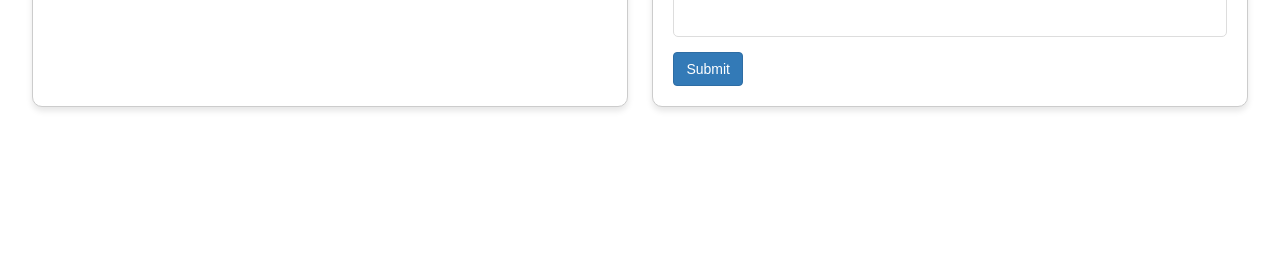
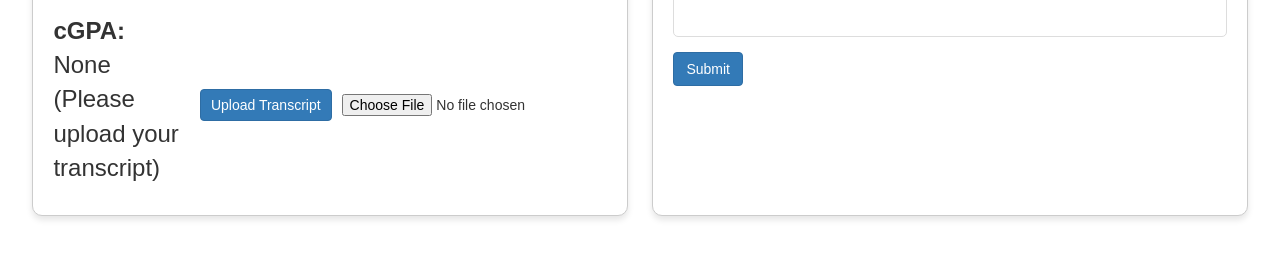
Before and after one commit to katrina799/4G06CapstoneProjectT5, a Flask app: page /profile_page in a window 1280 px wide. Shown: the part 344-603 px from the top of the page. Run offline with Flask 3, Linux system fonts and the light colour scheme; data that the repository does not hold is empty; parts of the project's set-up code (start-up, migrations or seed data) failed here and were passed over; some libraries are stand-ins or nearby versions.

Commit message:
Implement calculating cGPA feature

```diff
--- a/src/app.py
+++ b/src/app.py
@@ -40,6 +40,7 @@ try:
         analyze_course_content,
         convert_to_list_of_dicts,
         write_course_work_to_csv,
+        process_transcript_pdf,
     )
 except ImportError:
     from .helper import (
@@ -90,6 +91,7 @@ topic_data_file = app.config["TOPIC_DATA_NAME"]
 comment_data_file = app.config["COMMENT_DATA_NAME"]
 model_file_path = app.config["PRIORITY_MODEL_PATH"]
 mock_tasks_data_file = app.config["MOCK_DATA_POC_TASKS"]
+Transcript_path = app.config["UPLOAD_FOLDER"]
 
 db.init_app(app)
 
@@ -100,6 +102,7 @@ userId = 1
 courses = []
 model = None
 current_page = "home"
+cGPA = "None (Please upload your transcript)"
 
 s3 = boto3.client(
     "s3",
@@ -321,7 +324,10 @@ def profile_page():
     current_page = "profile_page"
     # Render the profile page, showing username on pege
     return render_template(
-        "profile_page.html", username=username, current_page=current_page
+        "profile_page.html",
+        username=username,
+        current_page=current_page,
+        cGPA=cGPA,
     )
 
 
@@ -801,5 +807,33 @@ def pomodoro_page():
     )
 
 
+@app.route("/upload_transcript", methods=["GET", "POST"])
+def upload_transcript():
+    if request.method == "POST":
+        file = request.files["transcript"]
+        os.makedirs(Transcript_path, exist_ok=True)
+        if file:
+            filename = file.filename
+            file.save(os.path.join(Transcript_path, filename))
+            global cGPA
+            cGPA = process_transcript_pdf(
+                os.path.join(Transcript_path, filename)
+            )
+            return render_template(
+                "profile_page.html",
+                username=username,
+                current_page=current_page,
+                cGPA=str(cGPA),
+            )
+
+    # If it's a GET request, just render the upload form
+    return render_template(
+        "profile_page.html",
+        username=username,
+        current_page=current_page,
+        cGPA=cGPA,
+    )
+
+
 if __name__ == "__main__":
     app.run(debug=True)
--- a/src/config.py
+++ b/src/config.py
@@ -27,3 +27,4 @@ TITLE_TO_COLUMN_MAPPING = {
     "Course Goal/Mission": "goal_mission",
     "MSAF Policy": "MSAF",
 }
+UPLOAD_FOLDER = "poc-data/"
--- a/src/helper.py
+++ b/src/helper.py
@@ -565,3 +565,20 @@ def write_order_csv_to_s3(s3, icon_order_path, df, bucket_name):
         icon_order_path,
     )
     os.remove(new_csv_file_path)
+
+
+def process_transcript_pdf(path_to_pdf):
+    reader = pypdf.PdfReader(path_to_pdf)
+    text = ""
+    points = []
+    units = []
+    for page in reader.pages:
+        text = page.extract_text()
+        if text:
+            for line in text.split("\n"):
+                if line.startswith("Term Totals"):
+                    points.append(float(line.split()[-2]))
+                    units.append(float(line.split()[-3]))
+    cGPA = sum(points) / sum(units)
+    os.remove(path_to_pdf)
+    return cGPA
--- a/src/static/style.css
+++ b/src/static/style.css
@@ -475,3 +475,25 @@ a:hover {
     80% { opacity: 1; }
     100% { opacity: 0; display: none; }
 }
+
+.cgpa-upload-container {
+    display: flex;
+    align-items: center;
+    justify-content: start;
+    gap: 10px; /* Adjust the gap as needed */
+}
+
+.upload-form {
+    display: flex;
+    align-items: center;
+    gap: 5px; /* Adjust the gap as needed */
+}
+
+.upload-form input[type="file"] {
+    display: inline-block;
+}
+
+.upload-form button {
+    padding: 5px 10px; /* Adjust padding as needed */
+    margin-left: 10px; /* Adjust margin as needed */
+}
--- a/src/templates/forum_topic_page.html
+++ b/src/templates/forum_topic_page.html
@@ -12,10 +12,10 @@
 
     <h1 class="my-4 fs-4" text>Discuss</h1>
     <div class="my-3 p-3 bg-body rounded shadow-sm topicpage">
-        <h6 class="border-bottom pb-2 mb-0">{{topic.id}}.{{topic.title}} @{{ author_username }}</h6>
+        <h6 style="color: #941035; margin-bottom: 15px;" class="border-bottom pb-2 mb-0">{{topic.id}}.{{topic.title}} @{{ author_username }}</h6>
         <div class="d-flex text-body-secondary pt-3 topicpage">
             <p class="pb-3 mb-0 small lh-sm border-bottom">
-                <strong class="d-block text-gray-dark topicpage"> </strong>
+                <strong class="d-block text-gray-dark topicpage" > </strong>
                 {{topic.description}}
             </p>
         </div>
--- a/src/templates/index.html
+++ b/src/templates/index.html
@@ -18,8 +18,8 @@
         <div class="course-list">
             <div class="panel-course" style="margin: 5px;">
                 <div style="display: flex; margin: 5px; align-items: center; ">
-                    <h2>My Courses </h2>
-                    <h3>({{courses|length}})</h3>
+                    <h2 style="color: #941035; margin-bottom: 15px;">My Courses </h2>
+                    <h3 style="color: #941035; margin-bottom: 15px;">({{courses|length}})</h3>
                     <form action="/add_course" method="post" style="margin-top: 15px; margin-left: 15px;">
                         <label for="newcourse">Add a New Course:</label>
                         <input type="text" id="newcourse" name="newcourse" required>
--- a/src/templates/profile_page.html
+++ b/src/templates/profile_page.html
@@ -9,6 +9,13 @@
         <div class="user-details">
             <h2 style="color: #941035; margin-bottom: 15px;">User Details</h2>
             <p><strong>Username:</strong> {{ username }}</p>
+            <div class="cgpa-upload-container" style="display: flex; align-items: center; gap: 10px;">
+                <p><strong>cGPA:</strong> {{ cGPA }}</p>
+                <form action="/upload_transcript" method="post" enctype="multipart/form-data" class="upload-form" style="display: flex; align-items: center; gap: 10px;">
+                    <button type="submit" class="btn btn-primary">Upload Transcript</button>
+                    <input type="file" name="transcript" accept="application/pdf" required>
+                </form>
+            </div>
         </div>
         <div class="change-username">
             <h2 style="color: #941035; margin-bottom: 15px;">Change Username</h2>
```
